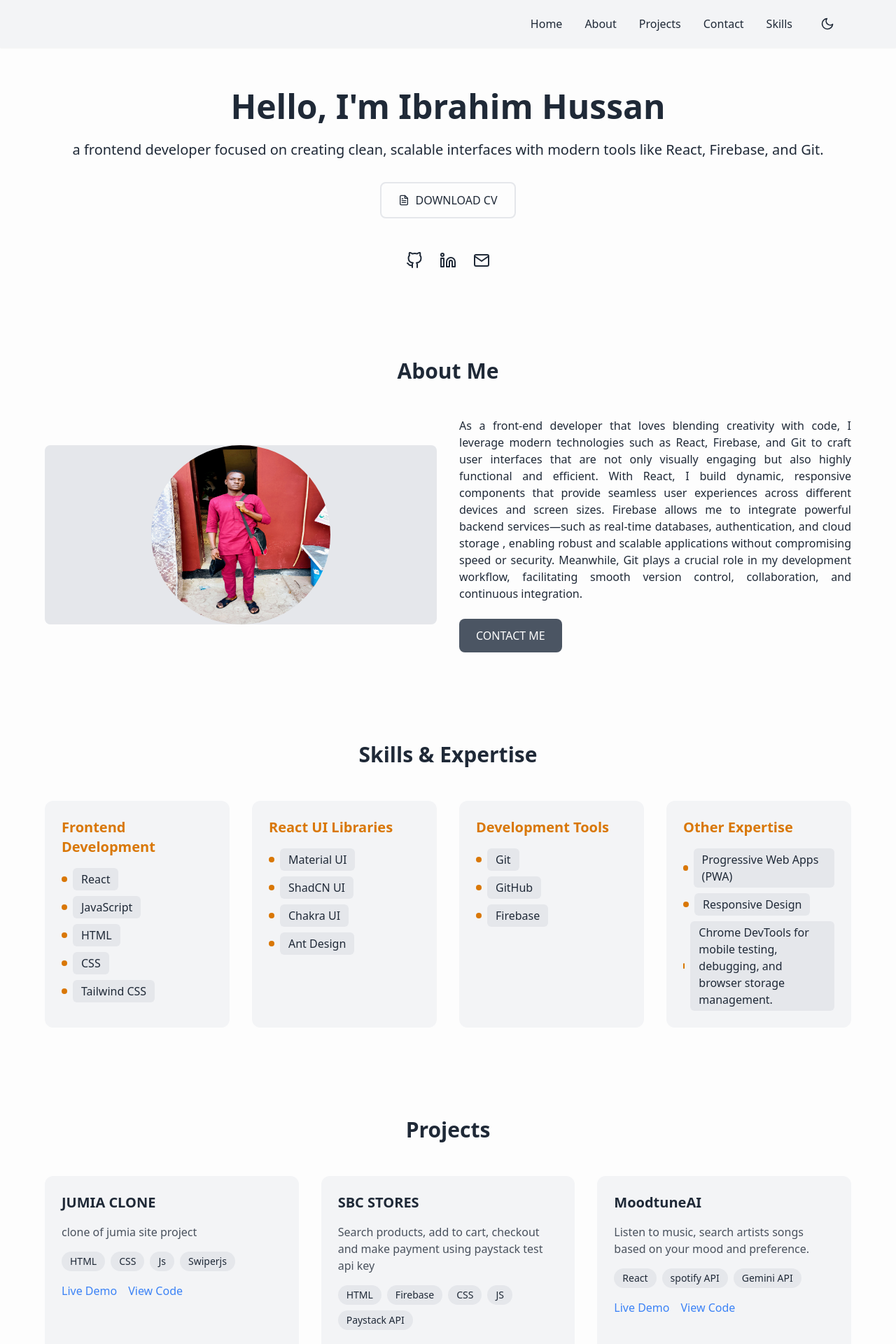
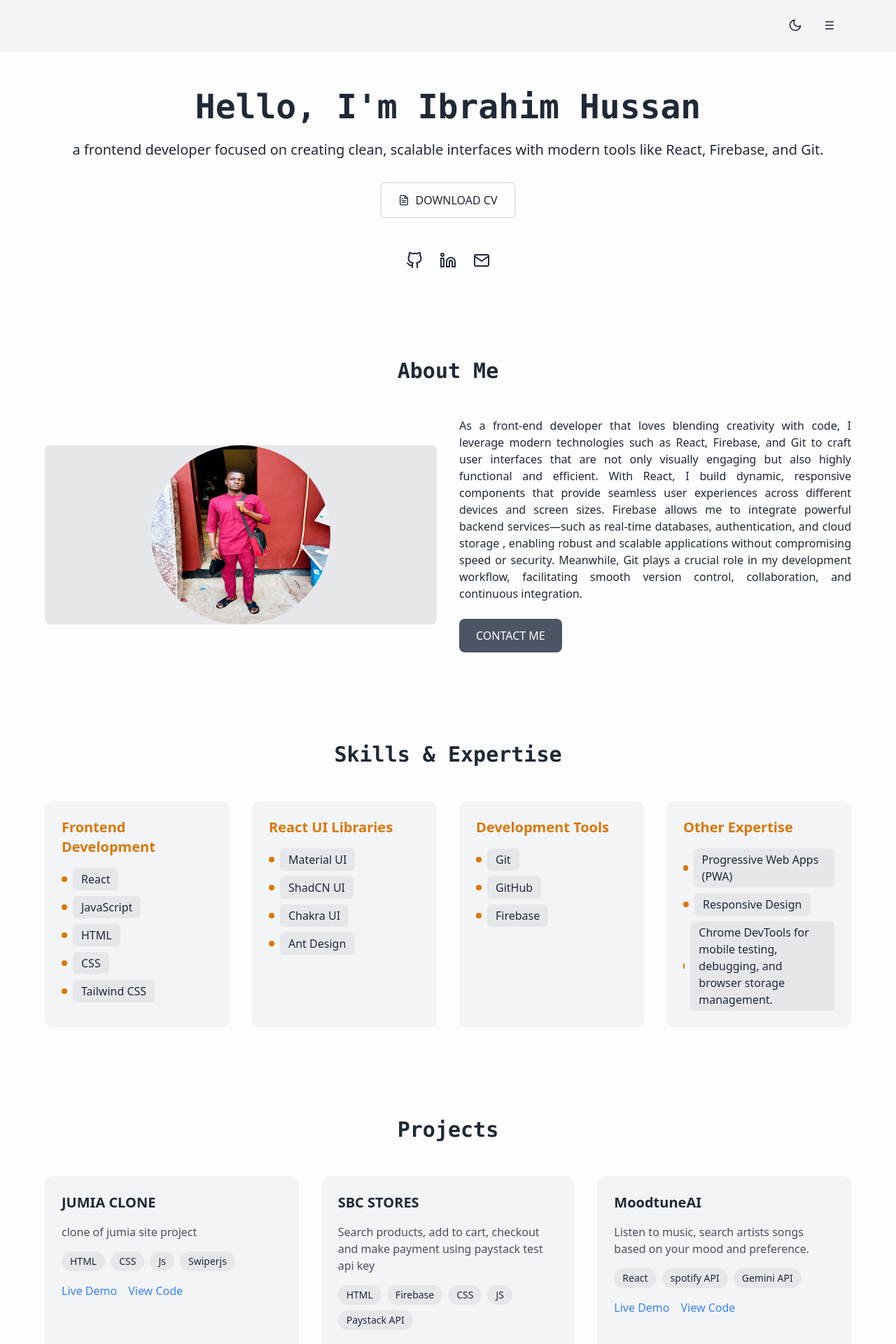
Before and after one commit to Dara92-july/myPortfolio, a React (Vite) app: page / in a window 1280 px wide. Shown: the top 1920 px of the page at 70% size. Built offline with nearby package versions, Linux system fonts and the light colour scheme.

Commit message:
after contact button

```diff
--- a/src/App.jsx
+++ b/src/App.jsx
@@ -652,25 +652,36 @@ const App = () => {
   ];
   const handleNavClick = () => setNavOpen(false);
 
-  const handleSubmit = async (e) => {
-    e.preventDefault();
-    setFormStatus('Sending...');
+  // const handleSubmit = async (e) => {
+  //   e.preventDefault();
+  //   setFormStatus('Sending...');
 
-    try {
-      await emailjs.send('YOUR_SERVICE_ID', 'YOUR_TEMPLATE_ID', {
-        from_name: formData.name,
-        from_email: formData.email,
-        message: formData.message
-      });
+  //   try {
+  //     await emailjs.send('YOUR_SERVICE_ID', 'YOUR_TEMPLATE_ID', {
+  //       from_name: formData.name,
+  //       from_email: formData.email,
+  //       message: formData.message
+  //     });
 
-      setFormStatus('Message sent successfully!');
-      setFormData({ name: '', email: '', message: '' });
-      setTimeout(() => setFormStatus(''), 3000);
-    } catch (error) {
-      setFormStatus('Error sending message. Please try again.');
-      console.error('Email send error:', error);
-    }
-  };
+  //     setFormStatus('Message sent successfully!');
+  //     setFormData({ name: '', email: '', message: '' });
+  //     setTimeout(() => setFormStatus(''), 3000);
+  //   } catch (error) {
+  //     setFormStatus('Error sending message. Please try again.');
+  //     console.error('Email send error:', error);
+  //   }
+  // };
+
+  const handleSubmit = (e) => {
+  e.preventDefault();
+
+  const { name, email, message } = formData;
+
+  const mailtoLink = `mailto:hussanomogbolahan@gmail.com?subject=New Message from ${encodeURIComponent(name)}&body=${encodeURIComponent(`Name: ${name}\nEmail: ${email}\n\nMessage:\n${message}`)}`;
+
+  window.location.href = mailtoLink;
+};
+
 
   const MobileNavLink = ({ to, children }) => (
     <ScrollLink
@@ -693,7 +704,7 @@ const App = () => {
           <div className="flex items-center justify-between max-w-6xl px-4 py-4 mx-auto">
             <span className="text-2xl font-bold"></span>
 
-            <div className="items-center hidden space-x-8 md:flex">
+            {/* <div className="items-center hidden space-x-8 md:flex">
               <ScrollLink to="home" smooth={true} className="cursor-pointer">Home</ScrollLink>
               <ScrollLink to="about" smooth={true} className="cursor-pointer">About</ScrollLink>
               <ScrollLink to="projects" smooth={true} className="cursor-pointer">Projects</ScrollLink>
@@ -705,9 +716,9 @@ const App = () => {
               >
                 {darkMode ? <FiSun size={20} /> : <FiMoon size={20} />}
               </button>
-            </div>
+            </div> */}
 
-            <div className="flex items-center space-x-4 md:hidden">
+            <div className="flex items-center space-x-4 ">
               <button
                 onClick={() => setDarkMode(!darkMode)}
                 className="p-2"
@@ -726,15 +737,32 @@ const App = () => {
 
         {/* Mobile Menu */}
         {navOpen && (
-          <div className={`fixed inset-0 z-40 pt-16 px-4 space-y-4 ${
-            darkMode ? colors.dark.surface : colors.light.surface
-          }`}>
-            <MobileNavLink to="home">Home</MobileNavLink>
-            <MobileNavLink to="about">About</MobileNavLink>
-            <MobileNavLink to="projects">Projects</MobileNavLink>
-            <MobileNavLink to="contact">Contact</MobileNavLink>
-            <MobileNavLink to="skills">Skills</MobileNavLink>
+
+          <div
+            className={`
+              fixed top-0 right-0 h-full w-64 z-40 pt-16 px-4 space-y-4
+              ${darkMode ? colors.dark.surface : colors.light.surface}
+              transform transition-transform duration-300 ease-in-out
+              ${navOpen ? 'translate-x-0' : 'translate-x-full'}
+            `}
+          >
+            <MobileNavLink to="home" ><code className=''>Home</code></MobileNavLink>
+            <MobileNavLink to="about"><code>About</code></MobileNavLink>
+            <MobileNavLink to="projects"><code>Projects</code></MobileNavLink>
+            <MobileNavLink to="contact"><code>Contact</code></MobileNavLink>
+            <MobileNavLink to="skills"><code>Skills</code></MobileNavLink>
+            {/* <MobileNavLink to="experience">Experience</MobileNavLink>
+            <MobileNavLink to="testimonials">Certifications</MobileNavLink> */}
           </div>
+          // <div className={`fixed inset-0 z-40 pt-16 px-4 space-y-4 ${
+          //   darkMode ? colors.dark.surface : colors.light.surface
+          // }`}>
+          //   <MobileNavLink to="home">Home</MobileNavLink>
+          //   <MobileNavLink to="about">About</MobileNavLink>
+          //   <MobileNavLink to="projects">Projects</MobileNavLink>
+          //   <MobileNavLink to="contact">Contact</MobileNavLink>
+          //   <MobileNavLink to="skills">Skills</MobileNavLink>
+          // </div>
         )}
 
         {/* Hero Section */}
@@ -745,7 +773,7 @@ const App = () => {
             variants={staggerContainer}
             className="max-w-6xl mx-auto text-center"
           >
-            <motion.h1 variants={fadeInUp} className="mb-6 text-5xl font-bold">
+            <motion.h1 variants={fadeInUp} className="mb-6 font-mono text-5xl font-bold">
             Hello, I'm Ibrahim Hussan
             </motion.h1>
             <motion.p variants={fadeInUp} className="mb-8 text-xl opacity-80">
@@ -788,7 +816,7 @@ const App = () => {
             <motion.h2
               initial={{ opacity: 0 }}
               whileInView={{ opacity: 1 }}
-              className="mb-12 text-3xl font-bold text-center"
+              className="mb-12 font-mono text-3xl font-bold text-center"
             >
               About Me
             </motion.h2>
@@ -811,12 +839,19 @@ const App = () => {
                 <motion.p variants={fadeInUp} className="text-justify opacity-80">
                 As a front-end developer that loves blending creativity with code, I leverage modern technologies such as React, Firebase, and Git to craft user interfaces that are not only visually engaging but also highly functional and efficient. With React, I build dynamic, responsive components that provide seamless user experiences across different devices and screen sizes. Firebase allows me to integrate powerful backend services—such as real-time databases, authentication, and cloud storage , enabling robust and scalable applications without compromising speed or security. Meanwhile, Git plays a crucial role in my development workflow, facilitating smooth version control, collaboration, and continuous integration.
                 </motion.p>
-                <motion.button
+                {/* <motion.button
                   variants={fadeInUp}
                   className={`px-6 py-3 text-white ${darkMode ? colors.dark.primary : colors.light.primary} rounded-lg hover:opacity-90`}
                 >
                   CONTACT ME
-                </motion.button>
+                </motion.button> */}
+                <motion.button
+                variants={fadeInUp}
+                className={`px-6 py-3 text-white ${darkMode ? colors.dark.primary : colors.light.primary} rounded-lg hover:opacity-90`}
+                onClick={() => window.location.href = 'mailto:hussanomogbolahan@gmail.com'}
+              >
+                CONTACT ME
+              </motion.button>
               </motion.div>
             </motion.div>
           </div>
@@ -825,7 +860,7 @@ const App = () => {
         {/* Skills Section */}
         <section id="skills" className="px-4 py-16 ">
           <div className="max-w-6xl mx-auto ">
-            <h2 className="mb-12 text-3xl font-bold text-center">Skills & Expertise</h2>
+            <h2 className="mb-12 font-mono text-3xl font-bold text-center">Skills & Expertise</h2>
             <motion.div
               className="grid gap-8 md:grid-cols-2 lg:grid-cols-4"
               initial="hidden"
@@ -860,7 +895,7 @@ const App = () => {
         {/* Projects Section */}
         <section id="projects" className="px-4 py-16">
           <div className="max-w-6xl mx-auto">
-            <h2 className="mb-12 text-3xl font-bold text-center">Projects</h2>
+            <h2 className="mb-12 font-mono text-3xl font-bold text-center">Projects</h2>
             <motion.div
               className="grid gap-8 md:grid-cols-2 lg:grid-cols-3"
               variants={staggerContainer}
@@ -897,7 +932,7 @@ const App = () => {
         {/* Testimonials Section */}
         <section className="px-4 py-16">
           <div className="max-w-6xl mx-auto">
-            <h2 className="mb-12 text-3xl font-bold text-center">Testimonials</h2>
+            <h2 className="mb-12 font-mono text-3xl font-bold text-center">Testimonials</h2>
             <div className="grid gap-8 md:grid-cols-2">
               {testimonials.slice(testimonialPage * 2, (testimonialPage + 1) * 2).map((testimonial, index) => (
                 <motion.div
@@ -931,7 +966,7 @@ const App = () => {
         {/* Contact Section */}
         <section id="contact" className="px-4 py-16">
           <div className="max-w-6xl mx-auto">
-            <h2 className="mb-12 text-3xl font-bold text-center">Contact</h2>
+            <h2 className="mb-12 font-mono text-3xl font-bold text-center">Contact</h2>
             <motion.div
               className="grid gap-8 md:grid-cols-2"
               initial="hidden"
@@ -976,7 +1011,7 @@ const App = () => {
                 variants={fadeInUp}
                 className={`p-6 rounded-xl ${darkMode ? colors.dark.surface : colors.light.surface}`}
               >
-                <h3 className={`mb-6 text-xl font-bold ${darkMode ? colors.dark.accent : colors.light.accent}`}>
+                <h3 className={`mb-6 text-xl font-bold font-mono ${darkMode ? colors.dark.accent : colors.light.accent}`}>
                   Contact Information
                 </h3>
                 <div className="space-y-4">
```
